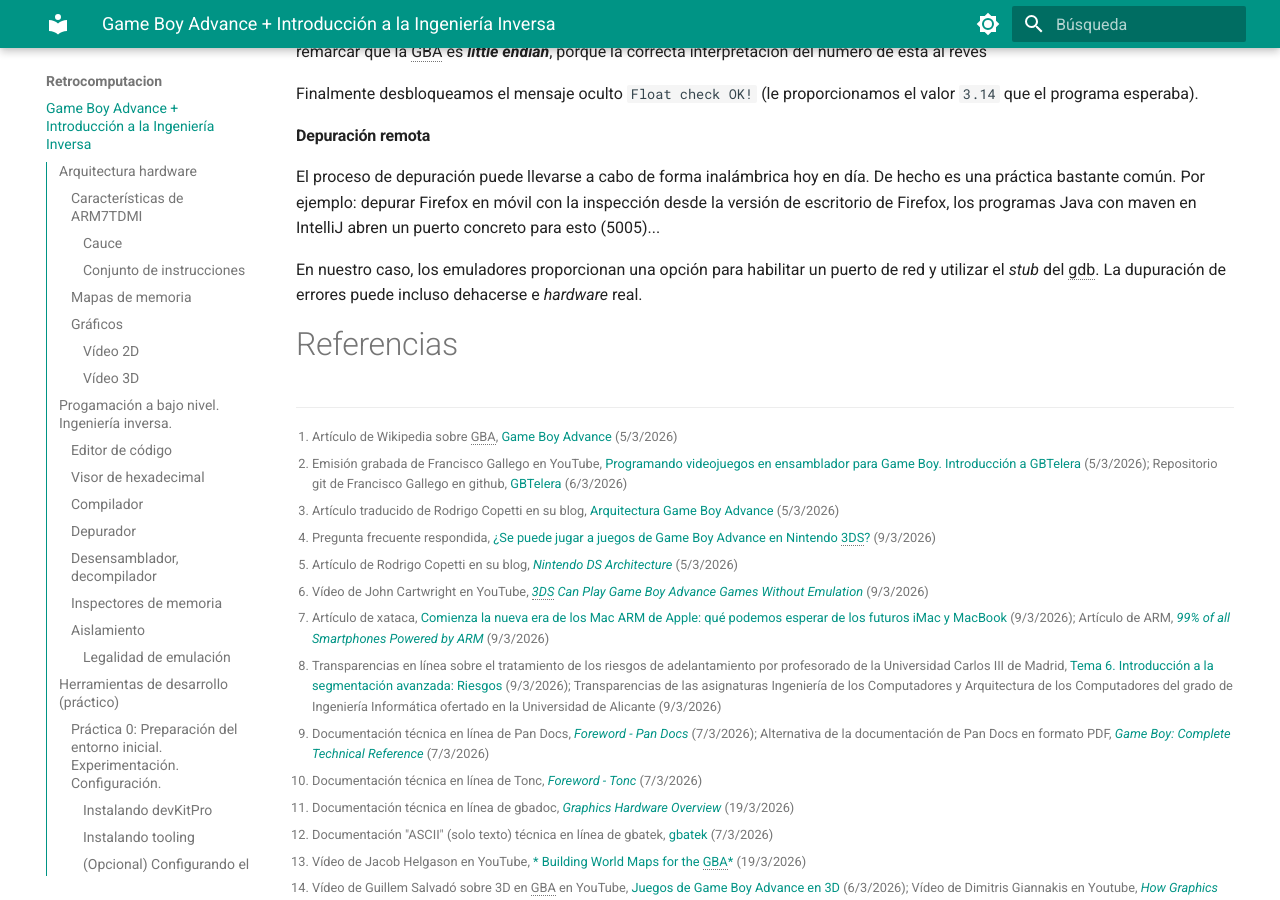
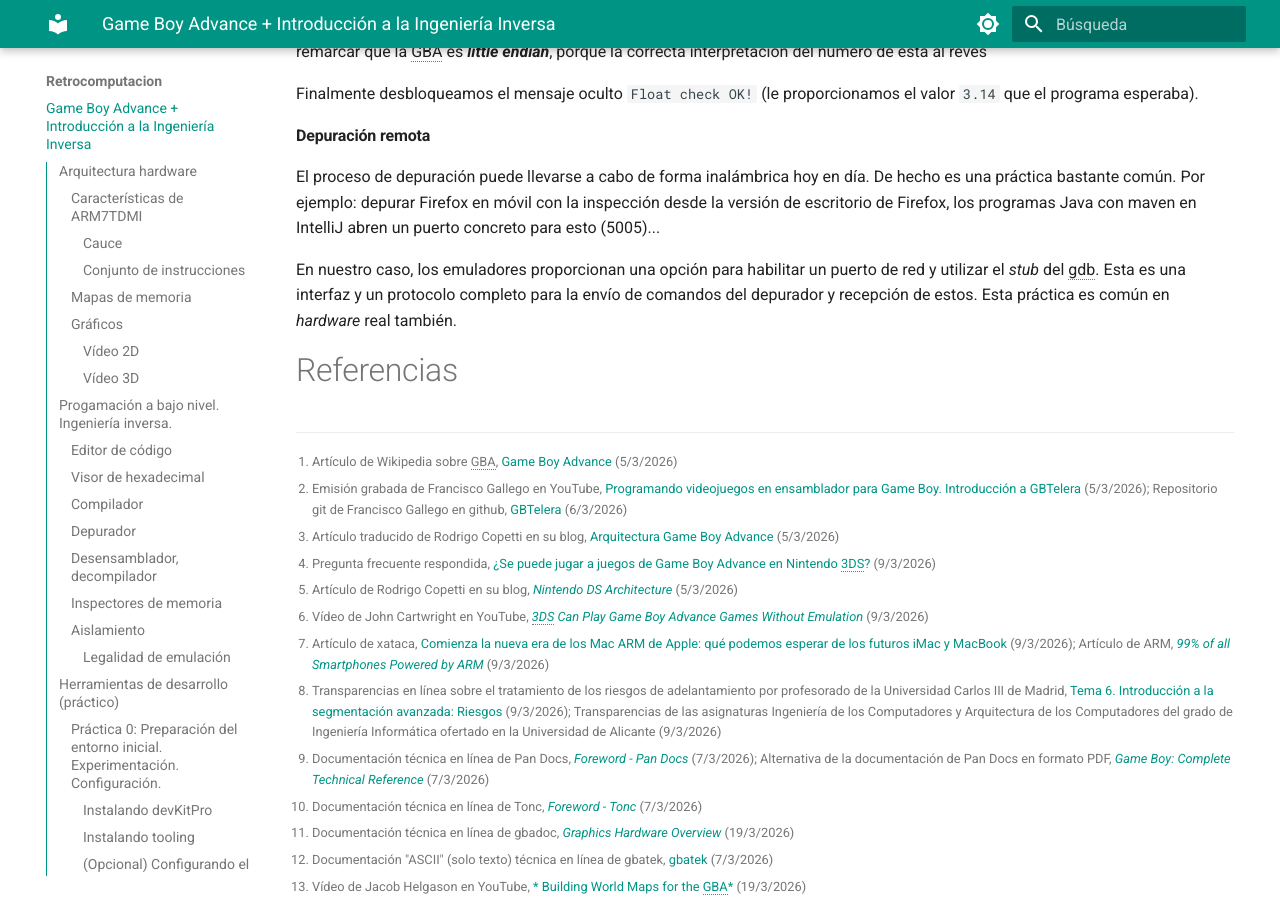
Before and after one commit to abl78-ua/Wiki-IMCR, an MkDocs documentation site: the page built from docs/Retrocomputacion/Retrocomputacion.md, in a window 1280 px wide and 900 px high, scrolled down 33291 px. Built offline with MkDocs 1.6.1 and Material for MkDocs 9.7.7, drawn with Linux system fonts in a browser that asks for light colours; some of the changed text lies outside the part shown.

Commit message:
fix: remove erratas.

```diff
--- a/docs/Retrocomputacion/Retrocomputacion.md
+++ b/docs/Retrocomputacion/Retrocomputacion.md
@@ -1137,7 +1137,7 @@ Ventanas de cutter donde se examina nuestro compilado.
 
 Inicialmente, buscamos la función principal (`main`). En el panel central, la vista de Gráfico traduce el código máquina en bloques visuales. El recuadro rojo (marcadores 3 y 4) revelan que el programa tras detectar que se ha pulsado un botón, realiza una llamada (`bl` - *Branch with Link*) a la subrutina `dbg.check_access`.
 
-Continuando por esta rutina, el gráfico muestra claramente las bifurcaciones (las flechas verdes y rojas) que corresponden a las sentencias `if / else` de nuestro código. El primer resalte en rojo muestra instrucciones de bits (`lsls` y `bmi`) que evalúan qué botón se pulsó (comparando con `KEY_A`). Si el camino es correcto, la ejecución baja al siguiente bloque (segundo recuadro rojo). Aquí vemos cómo el programa carga una cadena de texto ("*ACCESS GRANTED*") y, justo debajo, busca nuestra variable flotante en la memoria (`ldr r3, [__data_start__]`). A continuación, se invoca una función interna de la librería de ARM (`__aeabi_fcmpeq_from_thumb`) que se encarga de comparar números decimales, culminando en un `cmp r0, 0` (tercer recuadro) que decidirá si dibuja el mensaje de "Float check OK!".
+Continuando por esta rutina, el gráfico muestra claramente las bifurcaciones (las flechas verdes y rojas) que corresponden a las sentencias `if / else` de nuestro código. El primer resalte en rojo muestra instrucciones de bits (`lsls` y `bmi`) que evalúan qué botón se pulsó (comparando con `KEY_A`). Si el camino es correcto, la ejecución baja al siguiente bloque (segundo recuadro rojo). Aquí vemos cómo el programa carga una cadena de texto ("*ACCESS GRANTED*") y, justo debajo, busca nuestra variable flotante en la memoria (`ldr r3, [__data_start__]`). A continuación, se invoca una función interna de la librería de ARM (`__aeabi_fcmpeq_from_thumb`) que se encarga de comparar números decimales, culminando en un `cmp r0, 0` (tercer recuadro) que decidirá si dibuja el mensaje de `Float check OK!`.
 
 Los comentarios insertados por el depurador son de vital ayuda para el entendimiento de lo que ocurre.
 
@@ -1159,7 +1159,7 @@ Finalmente desbloqueamos el mensaje oculto `Float check OK!` (le proporcionamos
 
 El proceso de depuración puede llevarse a cabo de forma inalámbrica hoy en día. De hecho es una práctica bastante común. Por ejemplo: depurar Firefox en móvil con la inspección desde la versión de escritorio de Firefox, los programas Java con maven en IntelliJ abren un puerto concreto para esto (5005)...
 
-En nuestro caso, los emuladores proporcionan una opción para habilitar un puerto de red y utilizar el *stub* del gdb. La dupuración de errores puede incluso dehacerse e *hardware* real.
+En nuestro caso, los emuladores proporcionan una opción para habilitar un puerto de red y utilizar el *stub* del gdb. Esta es una interfaz y un protocolo completo para la envío de comandos del depurador y recepción de estos. Esta práctica es común en *hardware* real también.
 
 # Referencias
 
```
